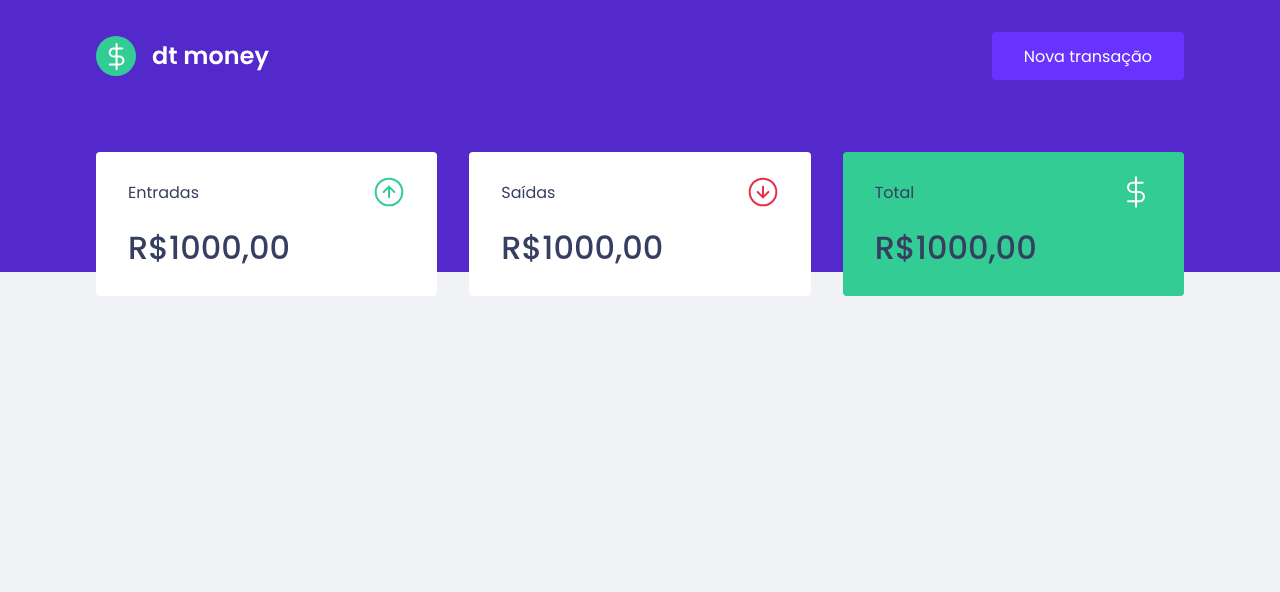
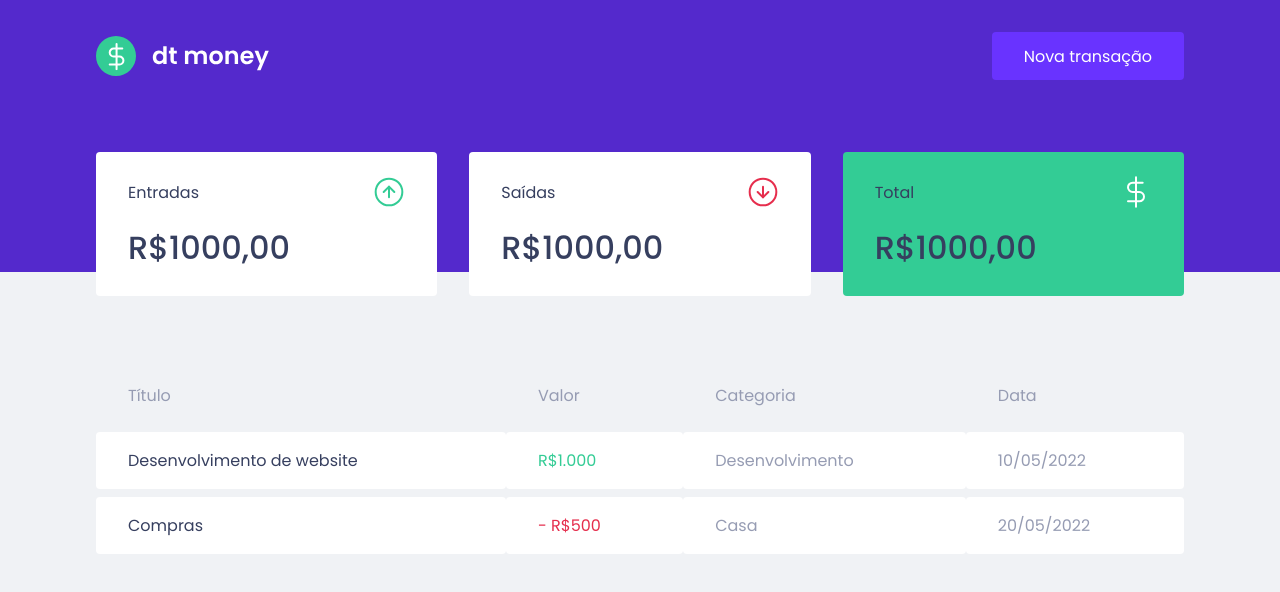
Before and after one commit to victormmoraes/admincash, a React (Create React App) app: page / in a window 1280 px wide. Shown: the top 592 px of the page. Built offline with nearby package versions, Linux system fonts and the light colour scheme.

Commit message:
added TransactionsTable component to list transactions

```diff
--- a/src/components/Dashboard/index.tsx
+++ b/src/components/Dashboard/index.tsx
@@ -1,10 +1,12 @@
 import { Summary } from "../Summary";
+import { TransactionsTable } from "../TransactionsTable";
 import { Container } from "./styles";
 
 export function Dashboard() {
   return (
     <Container>
       <Summary />
+      <TransactionsTable/>
     </Container>
   );
 }
--- /dev/null
+++ b/src/components/TransactionsTable/index.tsx
@@ -0,0 +1,35 @@
+import { Container } from "./styles";
+
+export function TransactionsTable() {
+  return (
+    <Container>
+      <table>
+        <thead>
+          <tr>
+            <th>Título</th>
+            <th>Valor</th>
+            <th>Categoria</th>
+            <th>Data</th>
+          </tr>
+        </thead>
+
+        <tbody>
+          <tr>
+            <td>Desenvolvimento de website</td>
+            <td className="deposit">R$1.000</td>
+            <td>Desenvolvimento</td>
+            <td>10/05/2022</td>
+          </tr>
+          <tr>
+            <td>Compras</td>
+            <td className="withdraw">- R$500</td>
+            <td>Casa</td>
+            <td>20/05/2022</td>
+          </tr>
+        </tbody>
+
+      </table>
+    </Container>
+  );
+
+}
--- /dev/null
+++ b/src/components/TransactionsTable/styles.ts
@@ -0,0 +1,37 @@
+import styled from "styled-components";
+
+export const Container = styled.div`
+margin-top: 4rem;
+table {
+  width: 100%;
+  border-spacing: 0 0.5rem;
+
+  th {
+    color: var(--text-body);
+    font-weight: 400;
+    padding: 1rem 2rem;
+    text-align: left;
+    line-height: 1.5rem;
+  }
+
+  td {
+    padding: 1rem 2rem;
+    border: 0;
+    background-color: var(--shape);
+    color: var(--text-body);
+    border-radius: 0.25rem;
+
+    &:first-child {
+      color: var(--text-title);
+    }
+
+    &.deposit {
+      color: var(--green);
+    }
+
+    &.withdraw {
+      color: var(--red);
+    }
+  }
+}
+`
```
